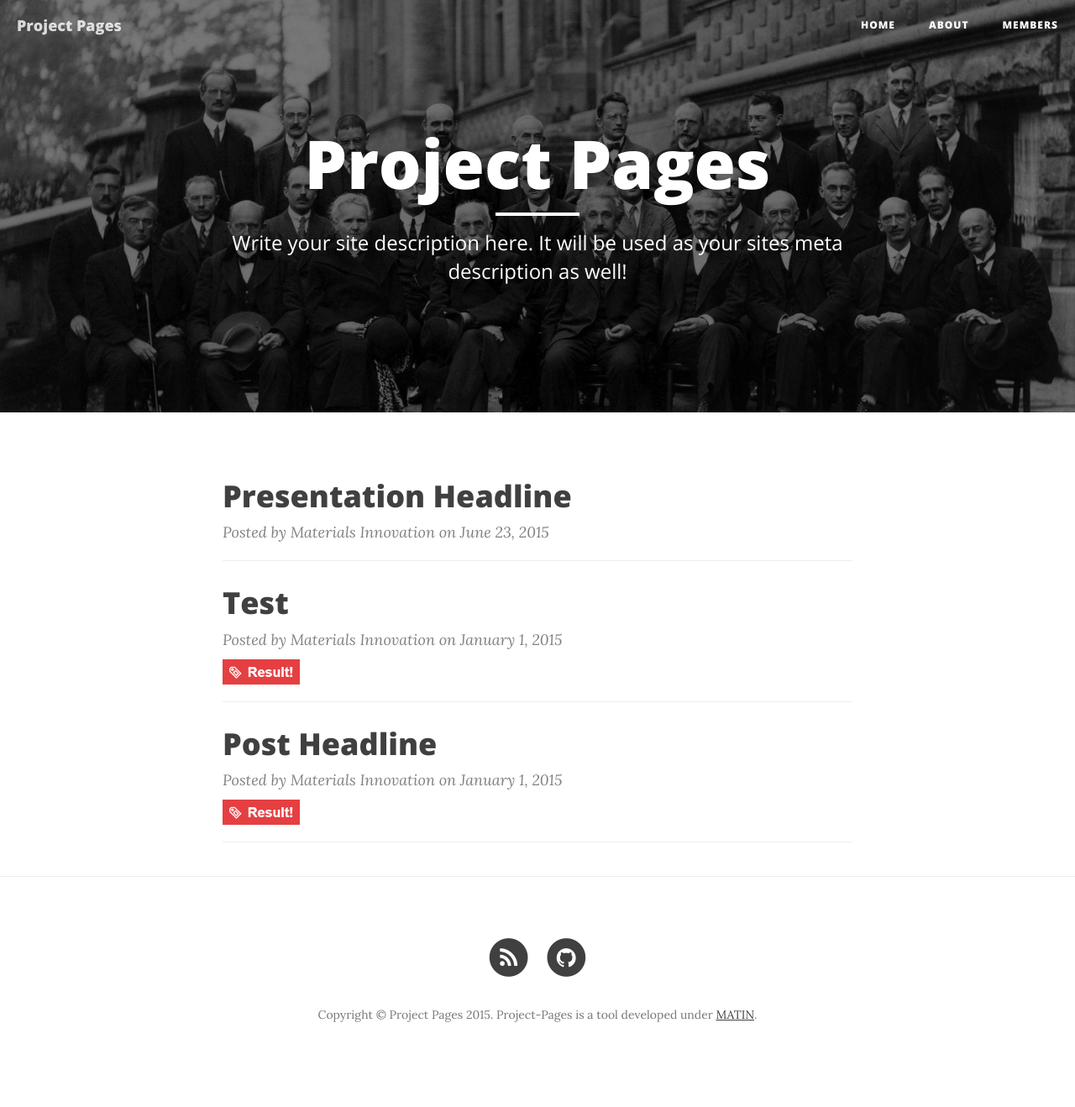
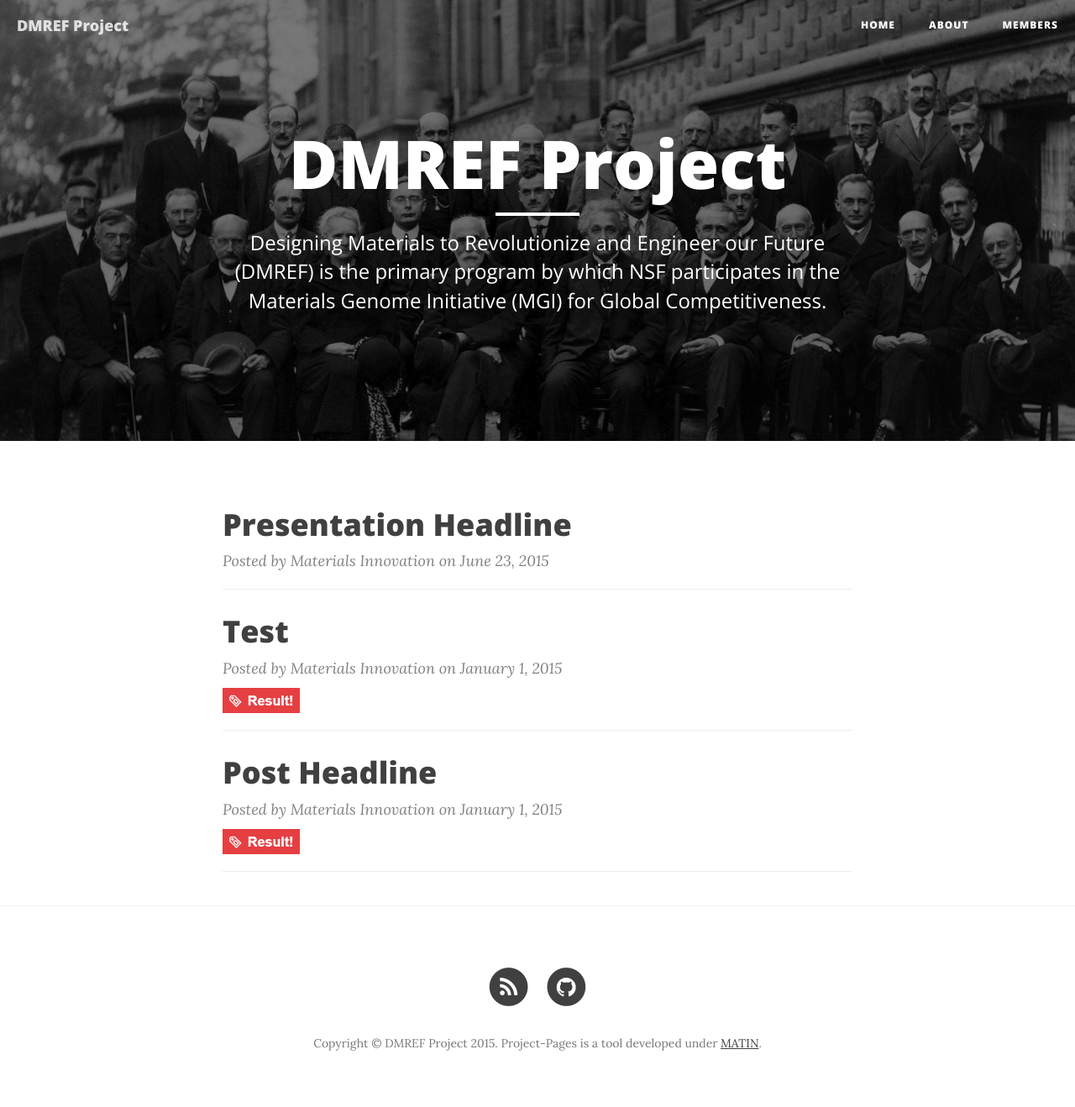
Before and after one commit to mined-gatech/DMREF-Project, a Jekyll site: the page built from index.html, in a window 1280 px wide. Shown: the whole page at 84% size. Built offline with Jekyll 4.4.1, drawn with Linux system fonts in a browser that asks for light colours; nearby versions of some CDN libraries; the list of posts is cut into pages by our own code; before the commit the page ends 1284 px from its top, so only the background shows below that.

Commit message:
change title and description

```diff
--- a/_config.yml
+++ b/_config.yml
@@ -1,9 +1,9 @@
 # Site settings
 
-title: Project Pages
+title: DMREF Project
 header-img: img/home-bg.jpg
 email: your-email@yourdomain.com
-description: "Write your site description here. It will be used as your sites meta description as well!"
+description: "Designing Materials to Revolutionize and Engineer our Future (DMREF) is the primary program by which NSF participates in the Materials Genome Initiative (MGI) for Global Competitiveness."
 baseurl: "/DMREF-Project"
 url: "http://mined.gatech.edu"
 github_username:  mined-gatech
```
